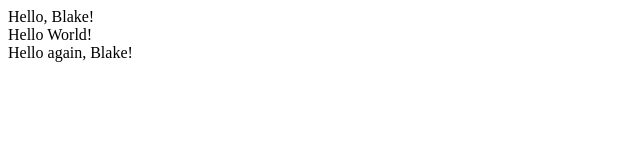
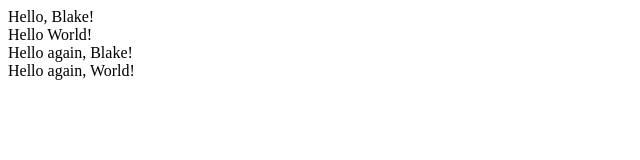
Before and after one commit to carol8562/lecture0, a plain HTML site: page hello_world.html in a window 1280 px wide. Shown: the whole page, without its empty margins (0-640 px from the left). Drawn offline with Linux system fonts and the light colour scheme.

Commit message:
Update hello_world.html

```diff
--- a/hello_world.html
+++ b/hello_world.html
@@ -7,5 +7,6 @@
         <div>Hello, Blake!</div>
         <div>Hello World!</div>
         <div>Hello again, Blake!</div>
+        <div>Hello again, World!</div>
     </body>
 </html>
```
